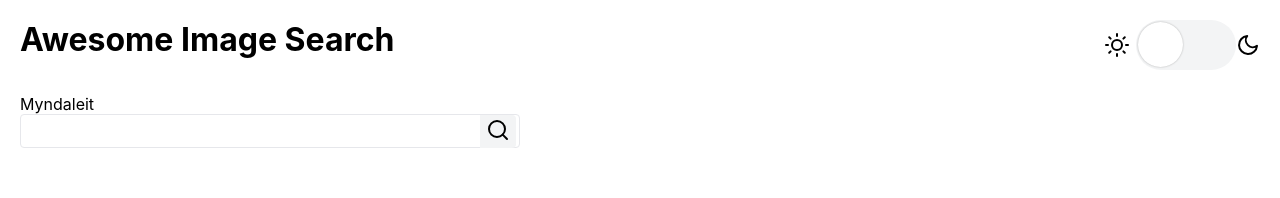
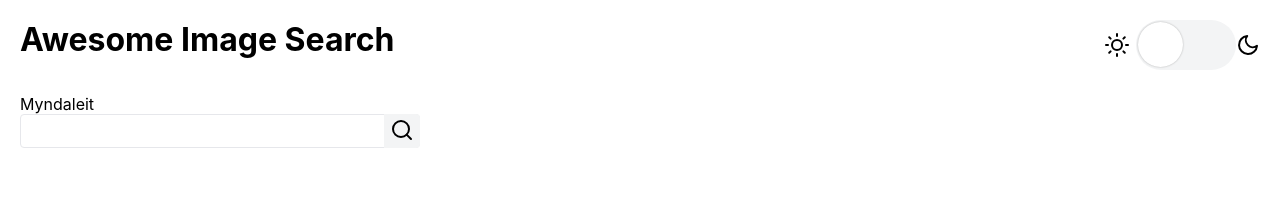
Before and after one commit to HelgiHe/awesome-image-search, a React (Vite) app: page / in a window 1280 px wide. Shown: the top 198 px of the page. Built offline with nearby package versions, Linux system fonts and the light colour scheme.

Commit message:
adust form styles

```diff
--- a/src/components/Input.tsx
+++ b/src/components/Input.tsx
@@ -35,6 +35,8 @@ const Input = ({
 const InputContainer = styled.span`
   display: flex;
   flex-direction: column;
+  max-width: 60%;
+  width: 400px;
 `;
 
 const StyledInput = styled.input`
@@ -45,7 +47,7 @@ const StyledInput = styled.input`
   font-size: inherit;
   border-radius: 4px;
   height: 1em;
-  width: 500px;
+  width: 100%;
 `;
 
 export { Input };
--- a/src/components/SearchForm.tsx
+++ b/src/components/SearchForm.tsx
@@ -32,9 +32,9 @@ const StyledForm = styled.form`
 
 const StyledSubmitButton = styled(Button)`
   position: relative;
-  right: 40px;
+  right: 36px;
   border-radius: 0 4px 4px 0;
-  height: 33px;
+  height: 34px;
   align-self: flex-end;
 `;
 
```
